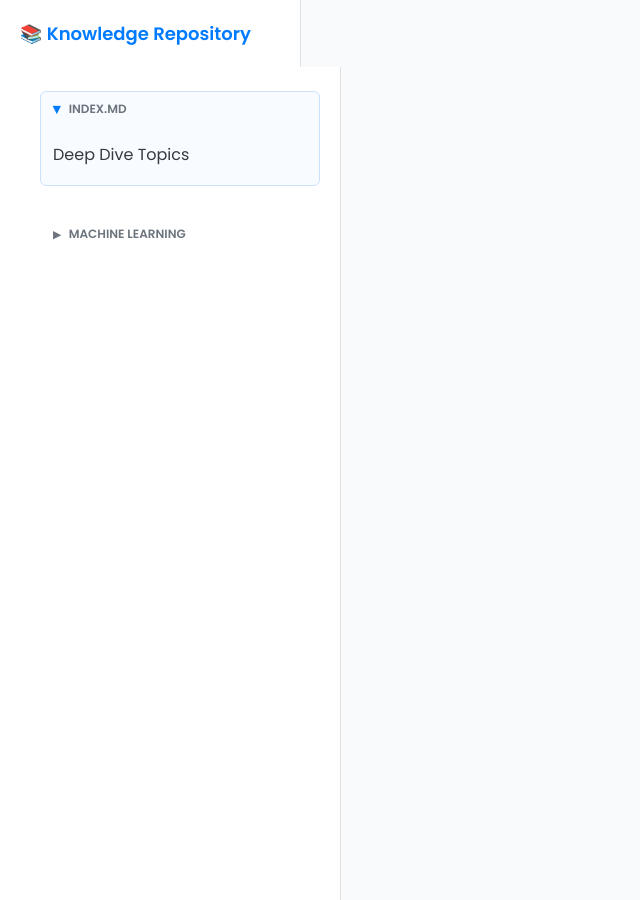
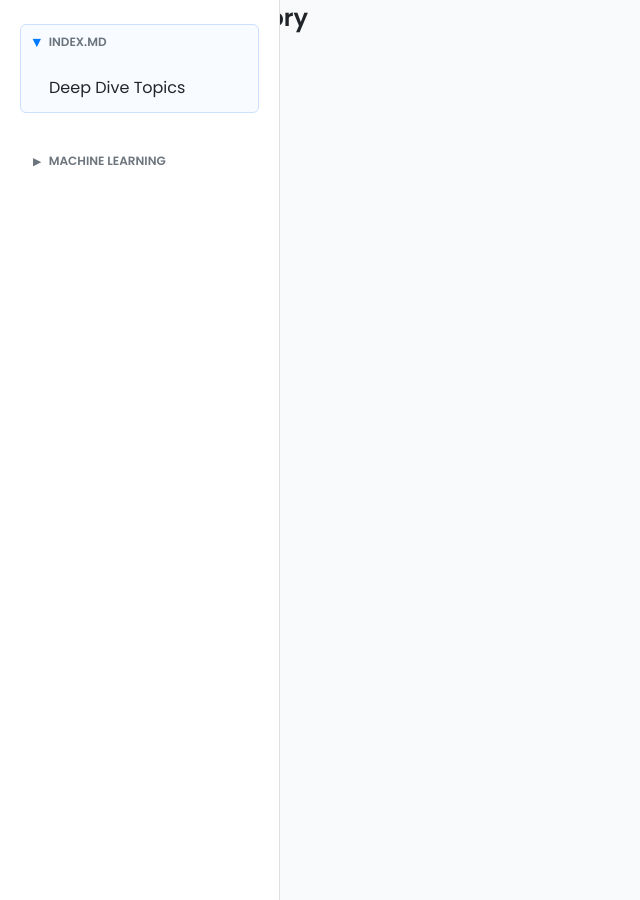
Before and after one commit to shilpathota/shilpathota.github.io, a Jekyll site: the page built from index.md, in a window 1280 px wide. Shown: the whole page, without its empty margins (0-640 px from the left). Built offline with Jekyll 4.4.1, drawn with Linux system fonts in a browser that asks for light colours; our own code applies the rules of GitHub Pages for plain Markdown files.

Commit message:
Update style.css

```diff
--- a/assets/style.css
+++ b/assets/style.css
@@ -4,18 +4,33 @@
   font-family: 'Poppins', sans-serif;
   display: flex;
   background-color: #f9fafb;
+  color: #212529;
+  height: 100vh;
+  overflow: hidden; /* prevent horizontal scroll */
 }
+
 .sidebar-nav {
-  width: 280px;
+  width: 280px;       /* Ensure enough width */
+  min-width: 280px;
   background-color: #ffffff;
   border-right: 1px solid #e0e0e0;
   height: 100vh;
   padding: 24px 20px;
-  position: fixed;
   overflow-y: auto;
-  font-family: 'Poppins', sans-serif;
+  position: fixed;    /* Sidebar stays fixed */
+  top: 0;
+  left: 0;
+  box-sizing: border-box;
 }
 
+.content {
+  margin-left: 280px; /* Matches sidebar width */
+  padding: 40px;
+  flex: 1;
+  overflow-y: auto;
+  height: 100vh;
+  box-sizing: border-box;
+}
 .sidebar-section {
   margin-bottom: 30px;
   border-radius: 6px;
@@ -99,12 +114,6 @@
   font-weight: 600;
 }
 
-.content {
-  margin-left: 280px;
-  padding: 40px;
-  flex: 1;
-}
-
 
 .sidebar h2,
 .sidebar a,
@@ -118,54 +127,6 @@
 p, li, a {
   font-weight: 300;
 }
-.sidebar {
-  width: 260px;
-  background-color: #ffffff;
-  border-right: 1px solid #dee2e6;
-  height: 100vh;
-  overflow-y: auto;
-  padding: 20px;
-  position: fixed;
-}
-.sidebar h2 {
-  font-size: 18px;
-  margin-bottom: 20px;
-  color: #007bff;
-}
-.sidebar ul {
-  list-style: none;
-  padding: 0;
-  margin: 0;
-}
-
-.sidebar li {
-  margin-bottom: 10px;
-}
-
-.sidebar a {
-  text-decoration: none;
-  color: #343a40;
-  display: block;
-  padding: 8px 12px;
-  border-radius: 6px;
-  transition: all 0.2s ease;
-}
-
-.sidebar a:hover {
-  background-color: #e9ecef;
-  color: #007bff;
-}
-
-.sidebar a.active {
-  background-color: #007bff;
-  color: #ffffff;
-}
-
-.content {
-  margin-left: 260px;
-  padding: 40px;
-  flex: 1;
-}
 
 /* Headings */
 h1, h2, h3 {
```
